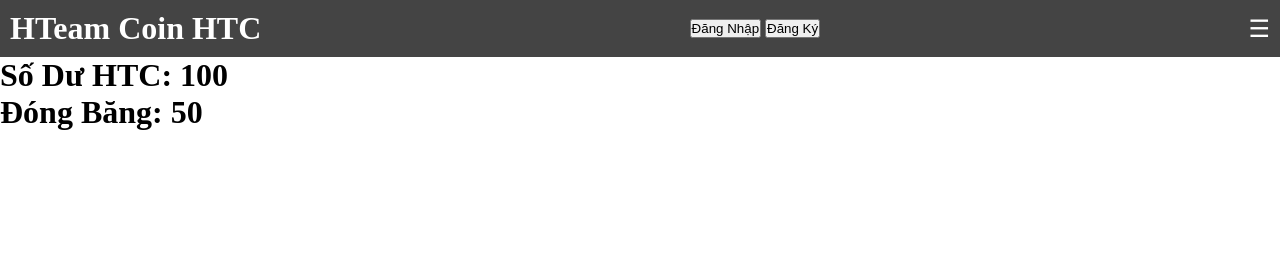
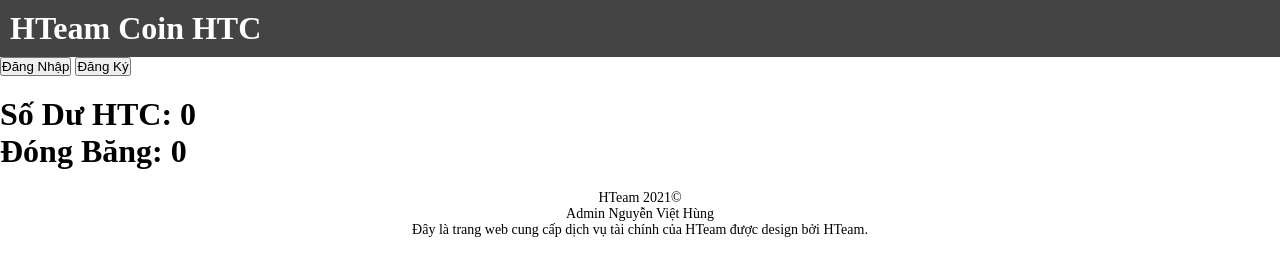
Before and after one commit to HTeamofficial/HTeam, a plain HTML site: page index.html in a window 1280 px wide. Drawn offline with Linux system fonts and the light colour scheme.

Commit message:
login.html

```diff
--- a/index.html
+++ b/index.html
@@ -5,31 +5,53 @@
     <meta name="viewport" content="width=device-width, initial-scale=1.0">
     <title>HTeam Coin HTC</title>
     <link rel="stylesheet" href="styles.css">
+    <style>
+        main {
+            margin-top: 20px; /* Tạo khoảng cách giữa tiêu đề và phần thông tin */
+        }
+        header {
+            cursor: pointer; /* Thêm con trỏ để hiển thị như thể nó có thể được nhấp vào */
+        }
+        .intro-text {
+            margin-top: 20px; /* Tạo khoảng cách cho đoạn văn bản giới thiệu */
+            font-size: 14px; /* Tùy chỉnh kích thước chữ */
+            text-align: center; /* Canh giữa văn bản */
+        }
+    </style>
 </head>
 <body>
-    <header>
+    <header onclick="reloadPage()">
         <h1>HTeam Coin HTC</h1>
-        <div class="login-signup">
-            <button onclick="login()">Đăng Nhập</button>
-            <button onclick="signup()">Đăng Ký</button>
-        </div>
-        <div class="menu-toggle" onclick="toggleMenu()">&#9776;</div>
     </header>
 
-    <nav id="menu" class="hidden"> <!-- Thêm class 'hidden' để ẩn menu -->
-        <ul>
-            <li onclick="loadPage('nap')">Nạp</li>
-            <li onclick="loadPage('rut')">Rút</li>
-            <li onclick="loadPage('lam_nhiem_vu')">Làm Nhiệm Vụ</li>
-            <li onclick="loadPage('may_dao_coin')">Máy Đào Coin</li>
-        </ul>
-    </nav>
+    <div class="login-signup">
+        <button onclick="login()">Đăng Nhập</button>
+        <button onclick="signup()">Đăng Ký</button>
+    </div>
 
     <main>
         <h1>Số Dư HTC: <span id="balance">0</span></h1>
         <h1>Đóng Băng: <span id="frozen">0</span></h1>
+
+        <div class="intro-text">
+            <p>HTeam 2021©</p>
+            <p>Admin Nguyễn Việt Hùng</p>
+            <p>Đây là trang web cung cấp dịch vụ tài chính của HTeam được design bởi HTeam.</p>
+        </div>
     </main>
 
-    <script src="script.js"></script>
+    <script>
+        function reloadPage() {
+            location.reload(); // Tải lại trang
+        }
+
+        function login() {
+            // Logic đăng nhập
+        }
+
+        function signup() {
+            // Logic đăng ký
+        }
+    </script>
 </body>
 </html>
```
